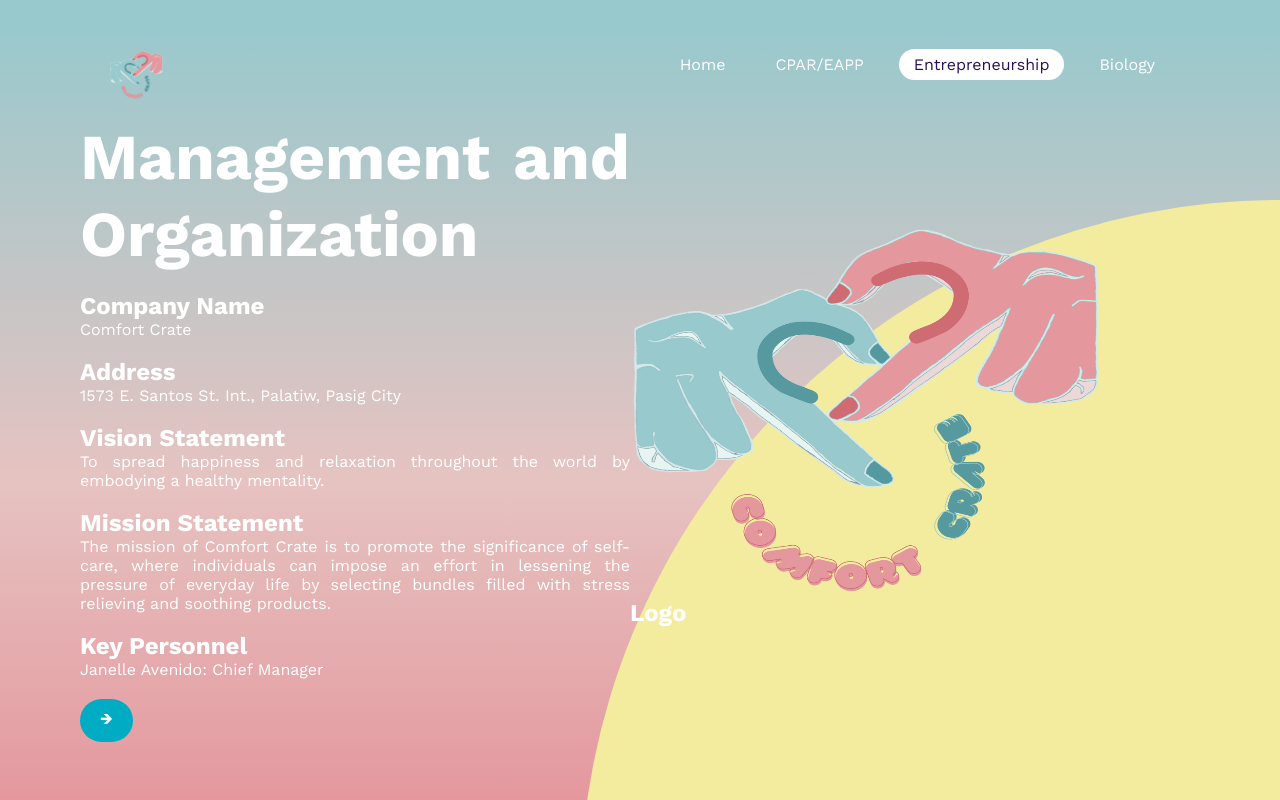
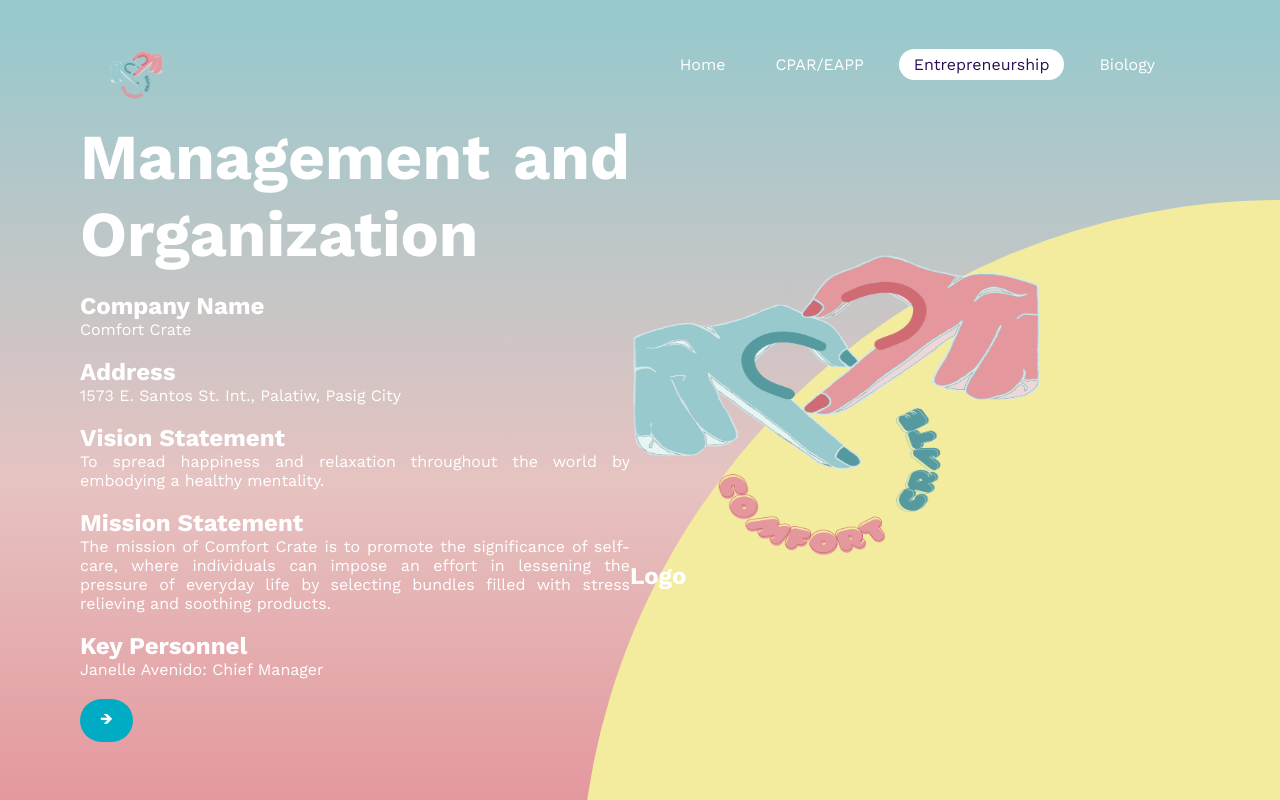
Before and after one commit to yonedelfin/PahingaKa, a plain HTML site: page managementandorg.html in a window 1280 px wide. Drawn offline with nearby package versions, Linux system fonts and the light colour scheme.

Commit message:
Update managementandorg.html

```diff
--- a/managementandorg.html
+++ b/managementandorg.html
@@ -38,7 +38,7 @@
             </div>
                 <div class="imgBox">
                     <figure>
-                <img src="finallogo.png" class="managementorg" width="80%" height="80%"><figcaption><h1 style="color: white;">Logo</h1></figcaption>
+                <img src="finallogo.png" class="managementorg" width="70%" height="75%"><figcaption><h1 style="color: white;">Logo</h1></figcaption>
                 </figure>
             </div>
     </section>
```
